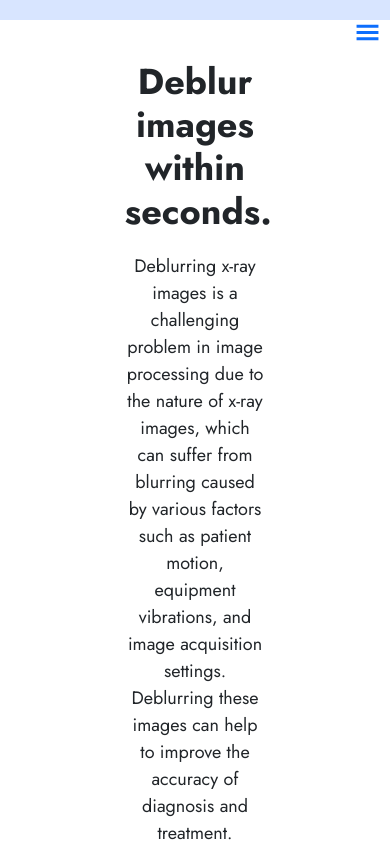
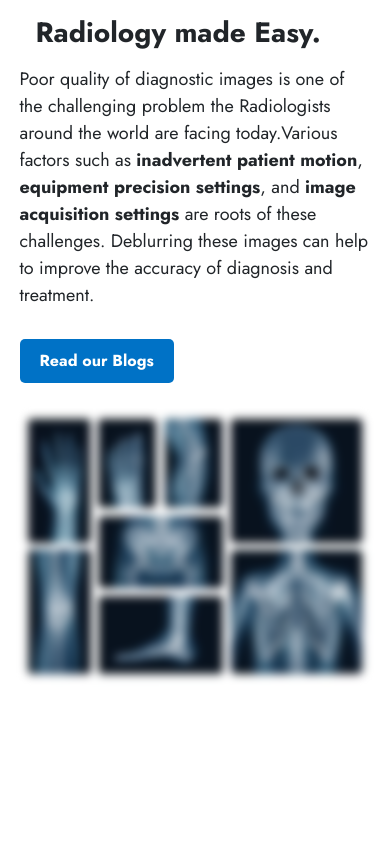
Before and after one commit to Abhiram-Deshpande/EnRadio, a React (Create React App) app in the folder project-frontend/: page / in a window 390 px wide. Shown: the top 844 px of the page. Built offline with nearby package versions, Linux system fonts and the light colour scheme; the HTML template or start-up script is replaced by a standard one.

Commit message:
Bug fix: Responsive Home page

```diff
--- a/project-frontend/src/components/Home/Home.css
+++ b/project-frontend/src/components/Home/Home.css
@@ -1,17 +1,8 @@
-.ps-section {
-  background-color: #fff;
-  padding: 80px 0;
-  display: flex;
-  justify-content: center;
-  align-items: center;
-
-  margin-top: -40px;
-}
-
 .ps-section-content {
   width: 90%;
   max-width: 1200px;
   margin: 0 auto;
+  height: 90vh;
   display: flex;
   justify-content: space-between;
   align-items: center;
@@ -60,8 +51,6 @@
   max-width: 100%;
   height: auto;
 }
-
-/* Deblurring Image */
 .ps-blur{
   filter: blur(5px); transition: filter 0.5s ease-out;
 }
@@ -69,21 +58,29 @@
   filter: none;
 }
 @media screen and (max-width: 768px) {
-  .ps-section {
-    padding: 60px 0;
+  .ps-section-content {
+    width: 90%;
+    margin: 0 auto;
+    height: 90vh;
+    display: flex;
+    justify-content: space-between;
   }
+  .ps-section-content {
+display: block;
+}
 
-  .ps-section-content {
-    flex-direction: column;
-    text-align: center;
-  }
+.ps-section-text h2 {
+  font-size: 28px;
+  font-weight: 700;
+  margin: 16px;
+}
 
   .ps-section-text {
-    margin-right: 0;
-    margin-bottom: 30px;
-    text-align: center;
+    width: 100%;
   }
-
+  .ps-section-text p{
+    width: 100;
+  }
   .ps-section-image {
     width: 100%;
   }
@@ -94,11 +91,21 @@
 }
 
 @media screen and (max-width: 576px) {
-  .ps-section {
-    padding: 40px 0;
-  }
+  .ps-section-content {
+    display: block;
+    }
 
-  .ps-section-text {
-    max-width: 100%;
-  }
+      .ps-section-text {
+        width: 100;
+      }
+      .ps-section-text p{
+        display: block;
+      }
+      .ps-section-image {
+        width: 100%;
+      }
+
+      .ps-section-image img {
+        margin-top: 30px;
+      }
 }
--- a/project-frontend/src/components/Home/Home.js
+++ b/project-frontend/src/components/Home/Home.js
@@ -12,30 +12,17 @@ import { NavLink } from "react-router-dom";
 const Home = () => {
   return (
     <>
-      <Navbar />
-
-  <section class="ps-section">
   <div class="ps-section-content">
     <div class="ps-section-text">
-      <h2>Deblur images within seconds.</h2>
-      <p>Deblurring x-ray images is a challenging problem in image processing due to the nature of x-ray images, which can suffer from blurring caused by various factors such as patient motion, equipment vibrations, and image acquisition settings. Deblurring these images can help to improve the accuracy of diagnosis and treatment.</p>
-
-
-        <NavLink to="/service"><button>Learn More</button></NavLink>
-
+      <h2>Radiology made Easy.</h2>
+      <p>Poor quality of diagnostic images is one of the challenging problem the Radiologists around the world are facing today.Various factors such as <strong>inadvertent patient motion</strong>, <strong>equipment precision settings</strong>, and <strong>image acquisition settings</strong> are roots of these challenges. Deblurring these images can help to improve the accuracy of diagnosis and treatment.</p>
+      <NavLink to="/service"><button>Read our Blogs</button></NavLink>
     </div>
 
     <div class="ps-section-image">
       <img className="ps-blur" src={myImage} alt="Image Description"></img>
     </div>
   </div>
-
-
-</section>
-
-
-
-
     </>
   );
 };
```
